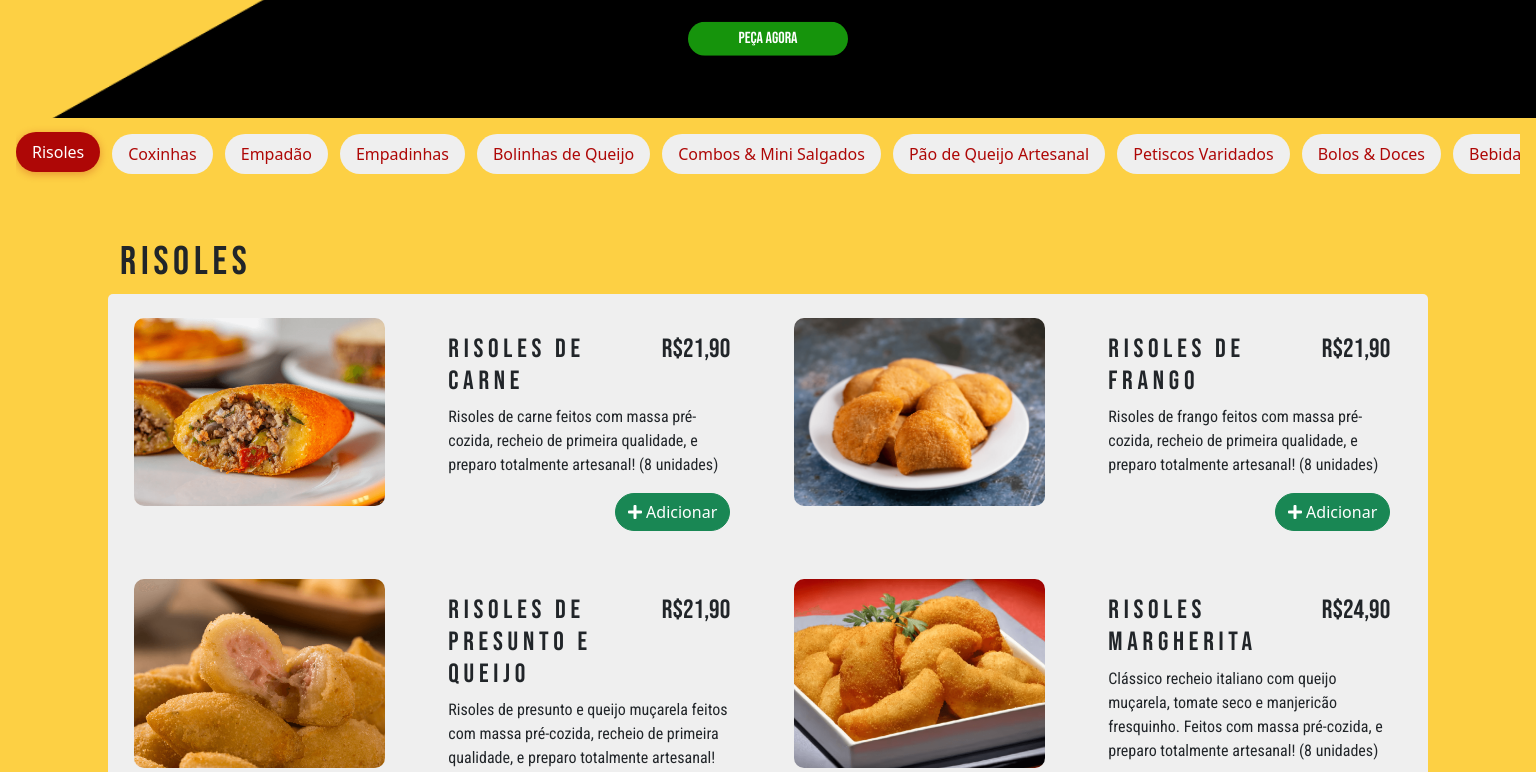
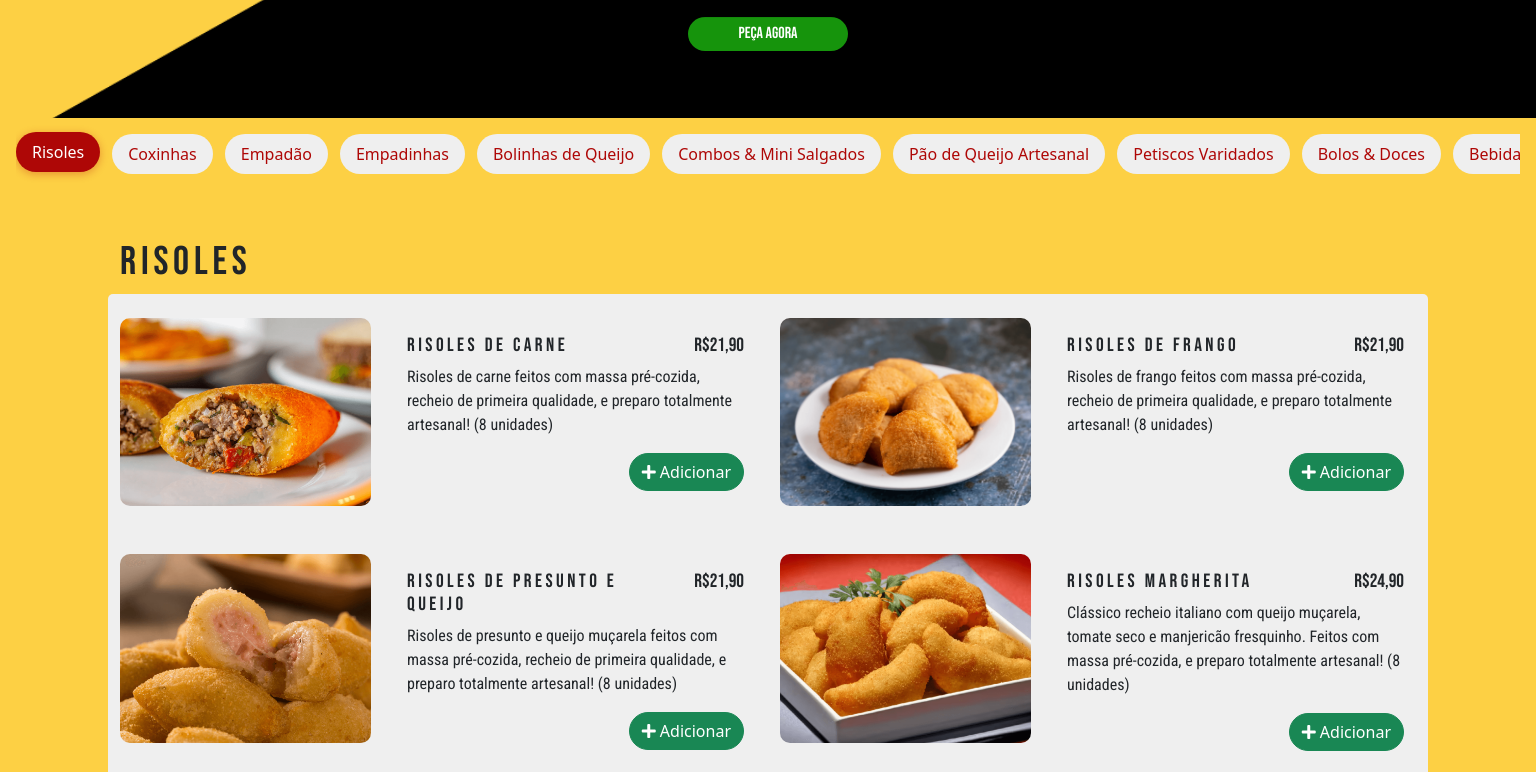
Before and after one commit to caresdev/restaurant-menu, a website: page index.html in a window 1536 px wide. Shown: the part 682-1454 px from the top of the page. Drawn offline with nearby package versions, Linux system fonts and the light colour scheme.

Commit message:
enhance responsiveness on extra large screen sizes

```diff
--- a/css/index.css
+++ b/css/index.css
@@ -1502,6 +1502,6 @@ main {
         font-size: 2em;
     }
     h4 {
-        font-size: 1.65em;
-    }
-}
+        font-size: 1.2em;
+    }
+}
--- a/js/index.js
+++ b/js/index.js
@@ -393,7 +393,7 @@ function renderMenu() {
                 item.title
               }" class="menu-img"/>
             </div>
-            <div class="col-md-6 col-lg-6 item-info mt-3 px-4">
+            <div class="col-md-6 col-lg-7 item-info mt-3 px-4">
               <div class="row justify-content-between">
                 <h4 class="col-8 item-title text-uppercase">${item.title}</h4>
                 <h4 class="col-4 item-price">${priceDisplay}</h4>
```
